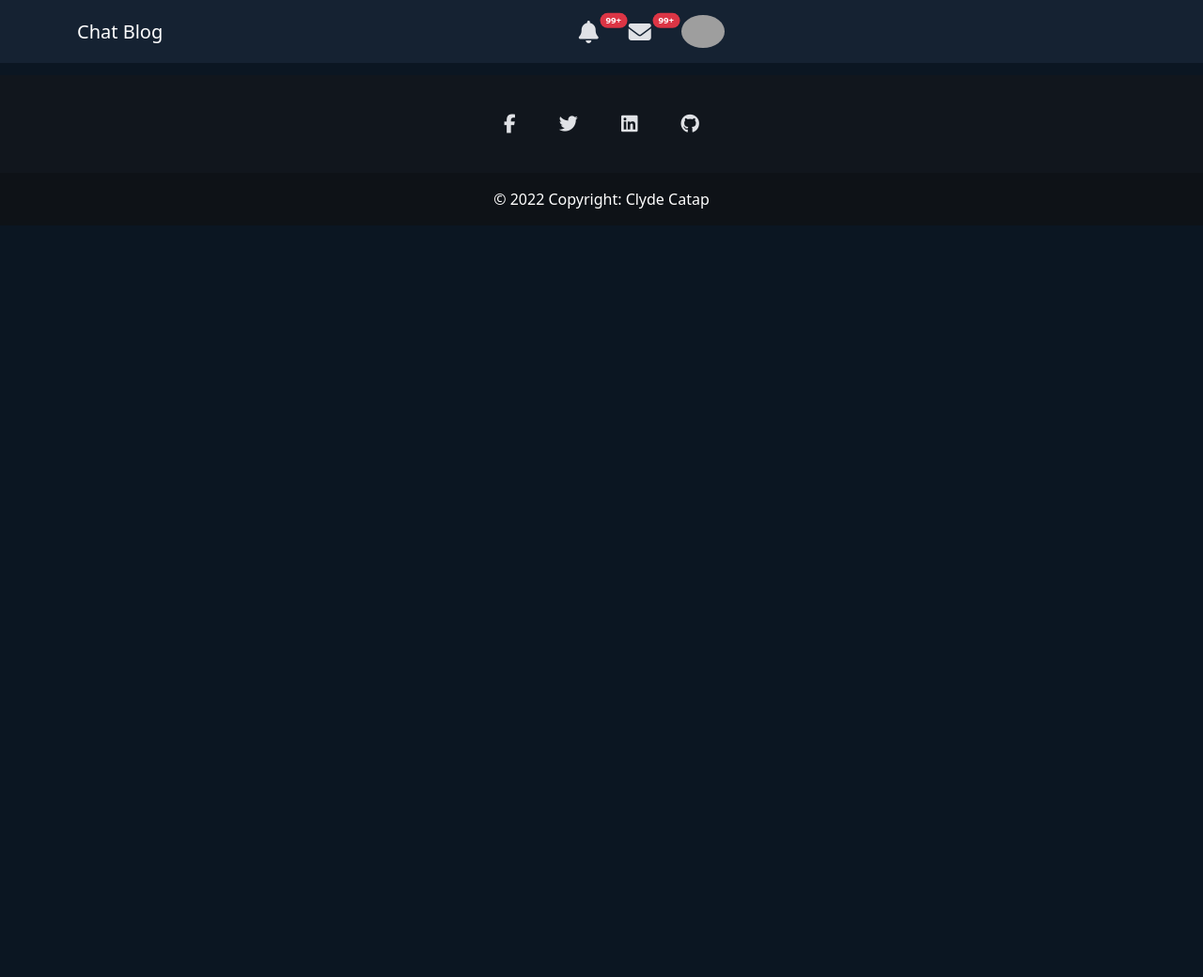
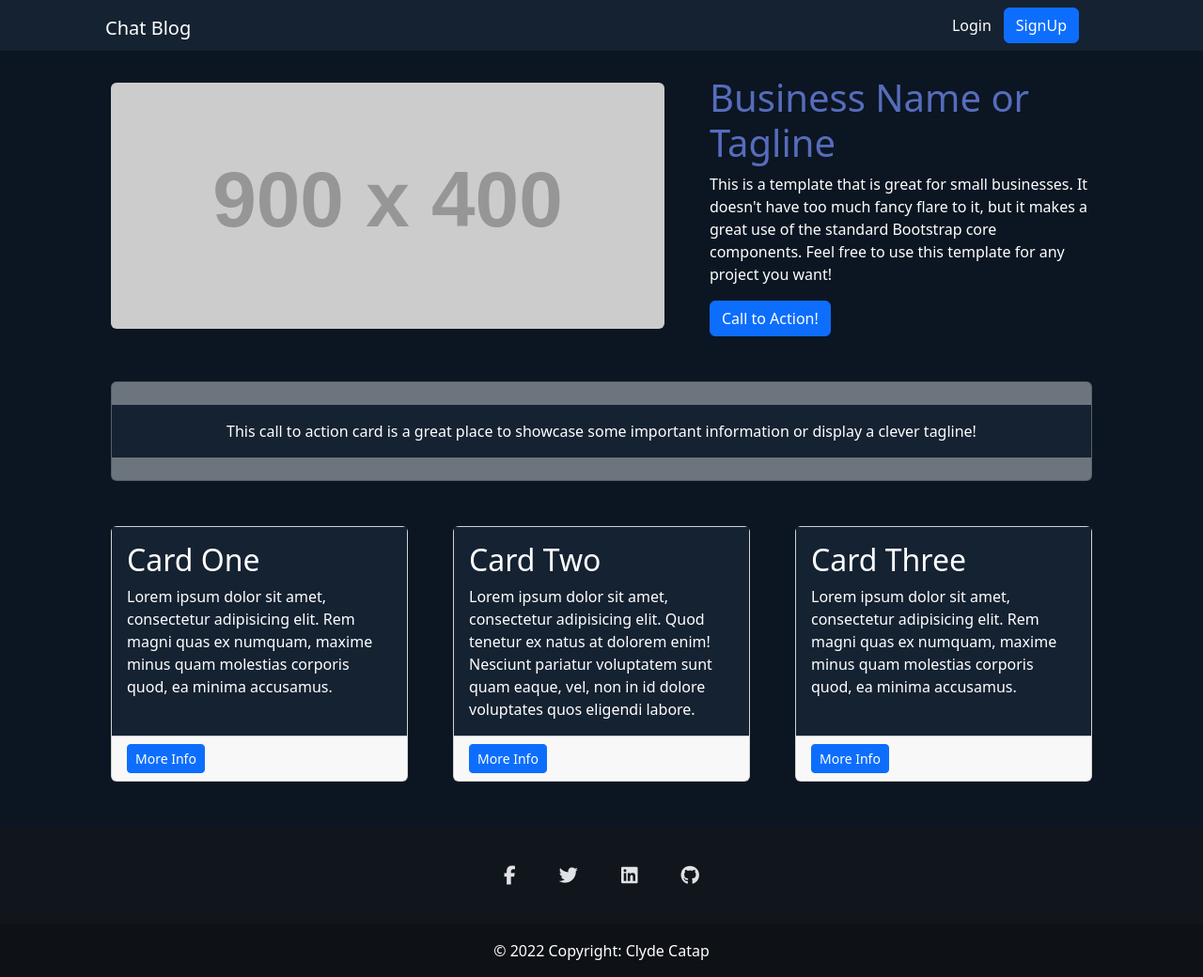
Before and after one commit to Clyde-Catap/Chatblog, a Django app: page / in a window 1280 px wide. Shown: the whole page at 94% size. Before the commit the page ends 222 px from the top, so only its background shows below. Run offline with Django 4.2, Linux system fonts and the light colour scheme; grey boxes labelled with a size stand in for pictures from a placeholder-image service; some libraries are stand-ins or nearby versions; grey boxes are pictures that could not be loaded.

Commit message:
temporary landing page added

```diff
--- a/blog/static/blog/css/main.css
+++ b/blog/static/blog/css/main.css
@@ -167,7 +167,7 @@ a.article-title:hover {
 }
 
 .banner {
-    background-image: url("https://img.freepik.com/free-vector/whale-swims-deep-space-illustration_33099-2027.jpg?w=1480&t=st=1681057437~exp=1681058037~hmac=7b09ce0b75f52701cc176aef936de4b2049d2e39a281be035dd57038225783f8");
+    background-image: url("https://images.unsplash.com/photo-1590273466070-40c466b4432d?ixlib=rb-4.0.3&ixid=MnwxMjA3fDB8MHxzZWFyY2h8NHx8Z3JlZW4lMjBmb3Jlc3R8ZW58MHx8MHx8&w=1000&q=80");
     height: 400px;
 }
 .image-banner {
@@ -237,3 +237,23 @@ a.article-title:hover {
     position: relative;
 
 }
+
+.site-name {
+    text-align: center;
+    padding-top: 6px;
+    padding-left: 30px;
+    margin-right: 0px;
+}
+
+
+.navcont {
+    padding-right: 0;
+}
+
+.search-bar {
+    padding-right: 30px;
+}
+
+.landing-right {
+    padding-right: 50px;
+}
--- a/blog/templates/blog/landing.html
+++ b/blog/templates/blog/landing.html
@@ -25,81 +25,70 @@
     <header class="site-header naver">
       <nav class="navbar navbar-expand-md navbar-dark bg-blue fixed-top">
         <div class="container">
-          <a class="navbar-brand mr-4" href="{% url 'blog-home' %}">Chat Blog</a>
-          <button class="navbar-toggler" type="button" data-toggle="collapse" data-target="#navbarToggle" aria-controls="navbarToggle" aria-expanded="false" aria-label="Toggle navigation">
-          <span class="navbar-toggler-icon"></span>
-          </button>
+            <div class="container row">
+                <div class="col-2 site-name">
+                      <a class="navbar-brand mr-4 " href="{% url 'blog-home' %}">Chat Blog</a>
+                      <button class="navbar-toggler" type="button" data-toggle="collapse" data-target="#navbarToggle" aria-controls="navbarToggle" aria-expanded="false" aria-label="Toggle navigation">
+                      <span class="navbar-toggler-icon"></span>
+                      </button>
+                </div>
+            <!--Search bar-->
+            </div>
             <!-- Navbar Right Side -->
-            <!--Notifications-->
-            <div class="container d-flex justify-content-center w-25 h-75">
-            <ul class="navbar-nav flex-row d-none d-md-flex">
-                <li class="nav-item d-flex align-items-center dropdown navright">
-                  <a class="nav-link" href="#" role="button" data-bs-toggle="dropdown" aria-expanded="false" data-bs-placement="bottom" title="Notifications">
-                    <!--Notif Image-->
-                      <i class="fa-solid fa-bell fa-xl" style="color: #e0e2e6;"></i>
-                        <!--Notification Count-->
-                        <span class="position-absolute top-85 start-100 translate-middle badge rounded-pill bg-danger">
-                            99+
-                            <span class="visually-hidden">unread messages</span>
-                        </span>
-                        <!--Notification Count-->
-                  </a>
-                    <!--Notif Messages-->
-                  <ul class="dropdown-menu">
-                    <li><a class="dropdown-item" href="#">Notification 1</a></li>
-                    <li><a class="dropdown-item" href="#">Notification 2</a></li>
-                    <li><a class="dropdown-item" href="#">Notification 3</a></li>
-                  </ul>
-                </li>
-            <!--Notifications-->
-            <!--Messages-->
-                <li class="nav-item d-flex align-items-center dropdown navright">
-                  <a class="nav-link" href="#" role="button" data-bs-toggle="dropdown" aria-expanded="false" data-bs-placement="bottom" title="Messages">
-                    <!--Message Image-->
-                      <i class="fa-solid fa-envelope fa-xl" style="color: #e0e2e6;"></i>
-                      <!--Message Count-->
-                        <span class="position-absolute top-85 start-100 translate-middle badge rounded-pill bg-danger">
-                            99+
-                            <span class="visually-hidden">unread messages</span>
-                        </span>
-                      <!--Message Count-->
-                  </a>
-                    <!--Messages List-->
-                  <ul class="dropdown-menu">
-                    <li><a class="dropdown-item" href="#">Message1</a></li>
-                    <li><a class="dropdown-item" href="#">Message2</a></li>
-                    <li><a class="dropdown-item" href="#">Message3</a></li>
-                  </ul>
-                </li>
-            <!--Messages-->
-            <!--Profile-->
-                <li class="nav-item d-flex align-items-center dropdown navright">
-                  <a class="nav-link" href="#" role="button" data-bs-toggle="dropdown" aria-expanded="false" data-bs-placement="bottom" title="Account">
-                    <!--User Image-->
-                        <img
-                        src="https://i.pinimg.com/originals/dc/29/1d/dc291d1ac415ebbaa368ecb7157d3f8b.jpg"
-                        class="rounded-circle prof-image"
-                        height="35"
-                        alt="Black and White Portrait of a Man"
-                        loading="lazy"
-                        >
-                  </a>
-                  <ul class="dropdown-menu">
-                    <li><a class="dropdown-item" href="#">Profile</a></li>
-                    <li><a class="dropdown-item" href="#">Account Settings</a></li>
-                    <li><a class="dropdown-item" href="#">Log Out</a></li>
-                  </ul>
-                </li>
-            </ul>
+            <div class="container landing-right">
+                <a class="btn btn-primary float-end" href="#" role="button">SignUp</a>
+                <button type="button" class="btn btn-link text-decoration-none info-link anchor user-name float-end">Login</button>
             </div>
-            <!--Profile-->
             <!-- Navbar Right Side -->
-          </div>
         </div>
       </nav>
     </header>
 <!-- NAV BAR -->
-
+        <div class="container px-4 px-lg-5">
+            <!-- Heading Row-->
+            <div class="row gx-4 gx-lg-5 align-items-center my-5">
+                <div class="col-lg-7"><img class="img-fluid rounded mb-4 mb-lg-0" src="https://dummyimage.com/900x400/dee2e6/6c757d.jpg" alt="..." /></div>
+                <div class="col-lg-5">
+                    <h1 class="font-weight-light">Business Name or Tagline</h1>
+                    <p>This is a template that is great for small businesses. It doesn't have too much fancy flare to it, but it makes a great use of the standard Bootstrap core components. Feel free to use this template for any project you want!</p>
+                    <a class="btn btn-primary" href="#!">Call to Action!</a>
+                </div>
+            </div>
+            <!-- Call to Action-->
+            <div class="card text-white bg-secondary my-5 py-4 text-center">
+                <div class="card-body"><p class="text-white m-0">This call to action card is a great place to showcase some important information or display a clever tagline!</p></div>
+            </div>
+            <!-- Content Row-->
+            <div class="row gx-4 gx-lg-5">
+                <div class="col-md-4 mb-5">
+                    <div class="card h-100">
+                        <div class="card-body">
+                            <h2 class="card-title">Card One</h2>
+                            <p class="card-text">Lorem ipsum dolor sit amet, consectetur adipisicing elit. Rem magni quas ex numquam, maxime minus quam molestias corporis quod, ea minima accusamus.</p>
+                        </div>
+                        <div class="card-footer"><a class="btn btn-primary btn-sm" href="#!">More Info</a></div>
+                    </div>
+                </div>
+                <div class="col-md-4 mb-5">
+                    <div class="card h-100">
+                        <div class="card-body">
+                            <h2 class="card-title">Card Two</h2>
+                            <p class="card-text">Lorem ipsum dolor sit amet, consectetur adipisicing elit. Quod tenetur ex natus at dolorem enim! Nesciunt pariatur voluptatem sunt quam eaque, vel, non in id dolore voluptates quos eligendi labore.</p>
+                        </div>
+                        <div class="card-footer"><a class="btn btn-primary btn-sm" href="#!">More Info</a></div>
+                    </div>
+                </div>
+                <div class="col-md-4 mb-5">
+                    <div class="card h-100">
+                        <div class="card-body">
+                            <h2 class="card-title">Card Three</h2>
+                            <p class="card-text">Lorem ipsum dolor sit amet, consectetur adipisicing elit. Rem magni quas ex numquam, maxime minus quam molestias corporis quod, ea minima accusamus.</p>
+                        </div>
+                        <div class="card-footer"><a class="btn btn-primary btn-sm" href="#!">More Info</a></div>
+                    </div>
+                </div>
+            </div>
+        </div>
 <!-- FOOTER -->
     <footer class="text-center text-white footer-a">
       <!-- Grid container -->
--- a/blog/templates/blog/profile.html
+++ b/blog/templates/blog/profile.html
@@ -5,7 +5,7 @@
 <!--<img src="https://static.wikia.nocookie.net/aesthetics/images/c/cd/Fantasy_World.jpg/revision/latest?cb=20201122150254" class="image-banner" alt="banner-pic">-->
 </div>
 
-<img src="https://dthezntil550i.cloudfront.net/nb/latest/nb1802122039545770004284813/1280_960/890cab1b-153f-44fd-921d-7e0b55d6e5c5.jpg" class="prof-pic">
+<img src="https://img.freepik.com/premium-photo/3d-render-digital-art-fantasy-natural-environment-high-quality-wallpaper_685067-887.jpg?w=1380" class="prof-pic">
 
 <div class="desc w-50">
     <div class="row">
```
Also changed, not shown: blog/templates/blog/base.html (+40 -38 lines).
